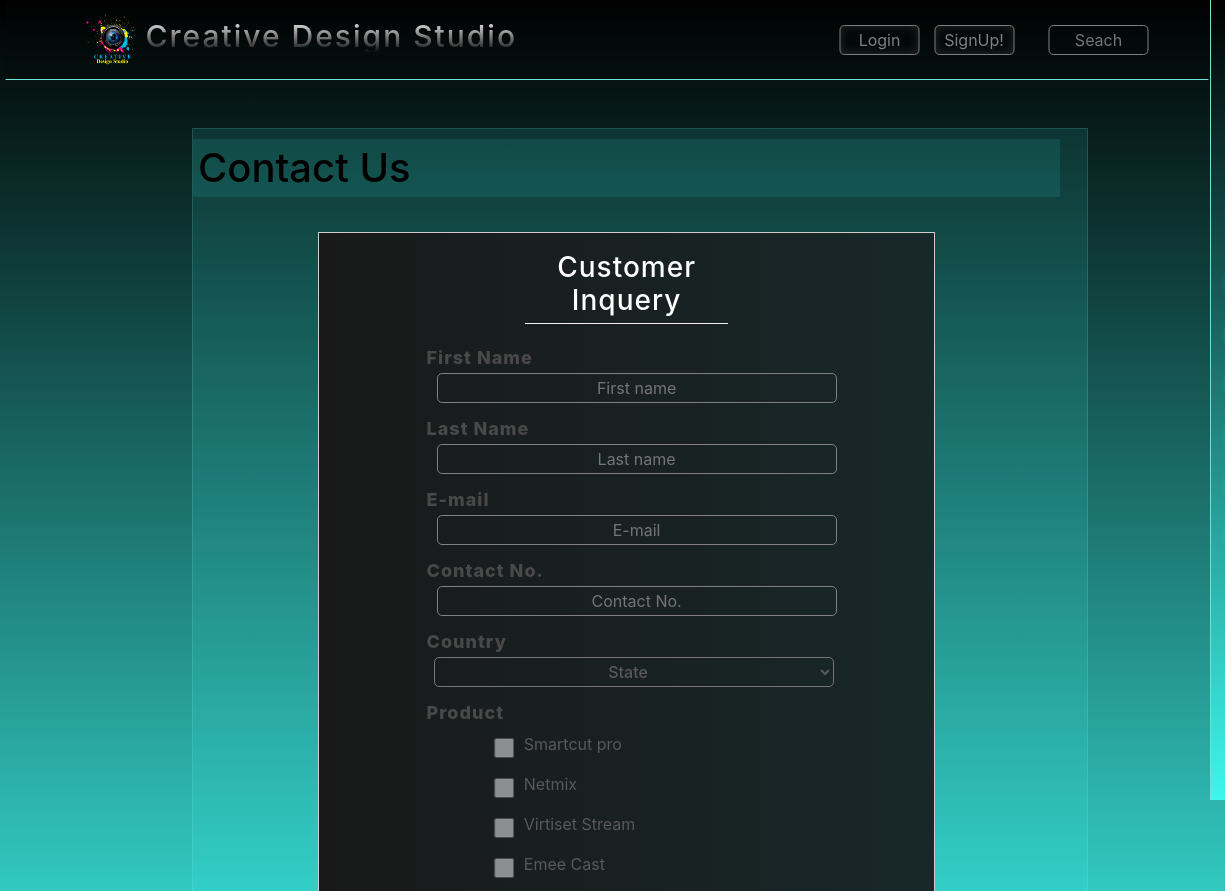
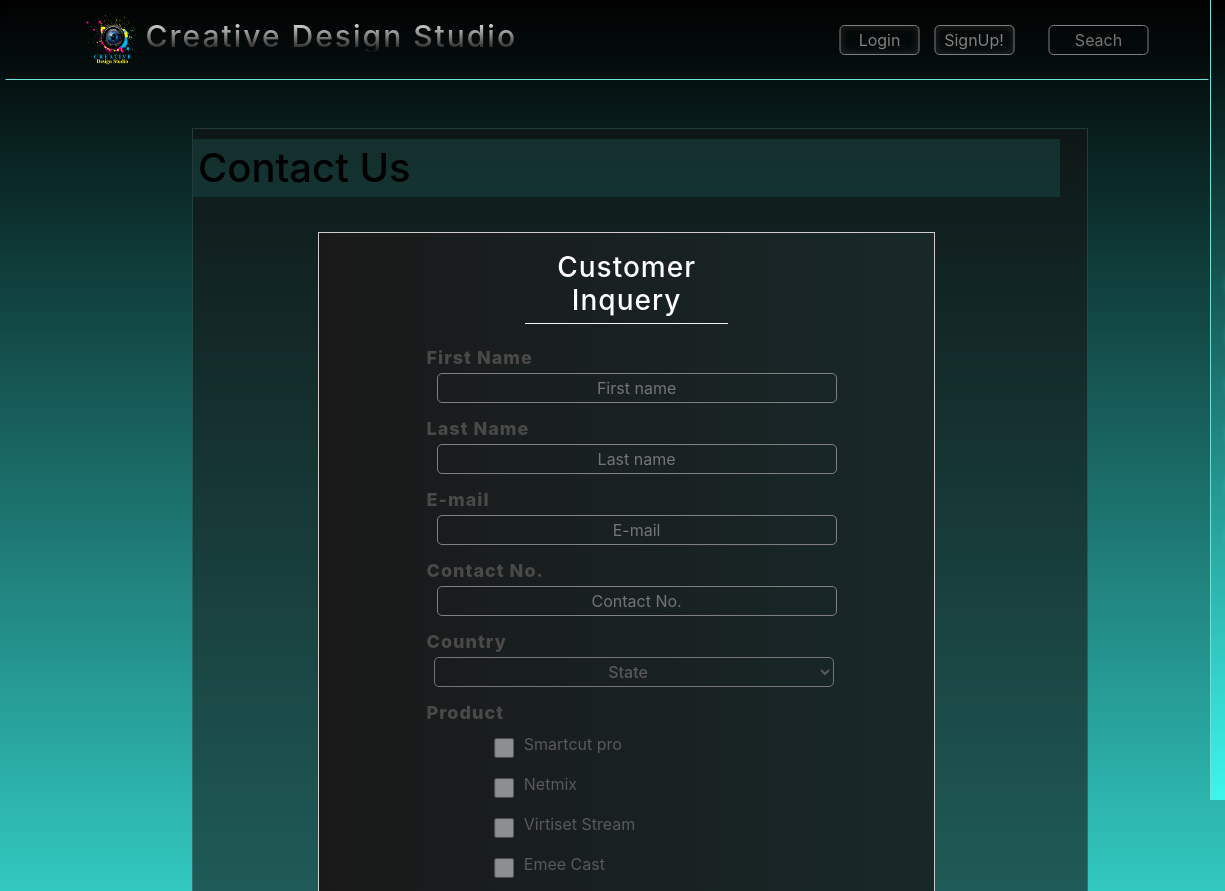
Before and after one commit to akhi1986akhi/creativedesignstudio, a plain HTML site: page contact_us.html in a window 1280 px wide. Shown: the top 891 px of the page, 0-1225 px from the left. Drawn offline with nearby package versions, Linux system fonts and the light colour scheme.

Commit message:
Update contact_us.html

```diff
--- a/contact_us.html
+++ b/contact_us.html
@@ -124,7 +124,7 @@
             flex-flow: column;
             color:black;
             border:rgba(141, 247, 241, 0.151) solid 1px;
-            background: rgba(61, 247, 238, 0.1);
+            background: rgba(19, 19, 19, 0.6);
         }
         .content_sec h1{
             margin-top: 10px;
```
